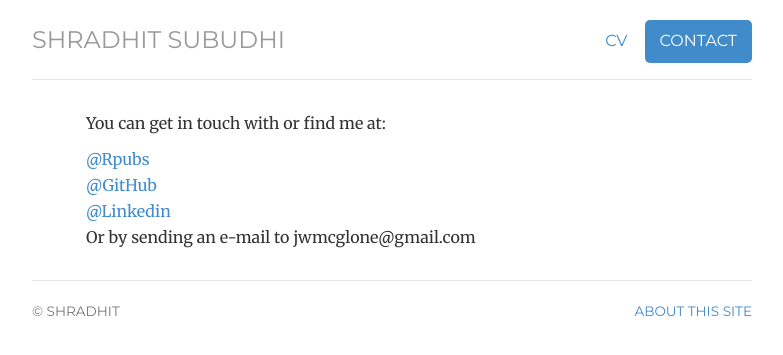
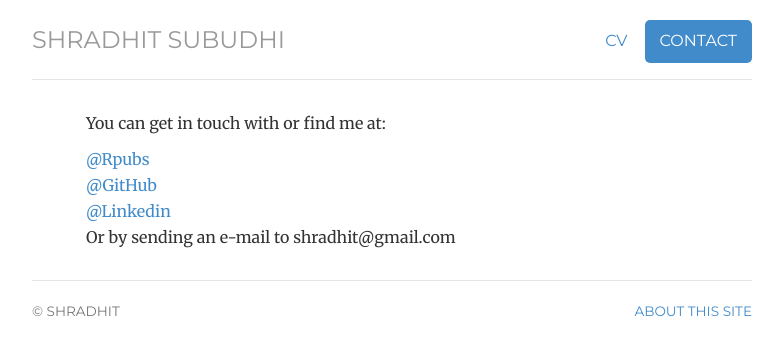
Before and after one commit to shradhit7/shradhit7.github.io, a Jekyll site: the page built from contact/index.html, in a window 1280 px wide. Shown: the top 355 px of the page, without its empty margins (248-1031 px from the left). Built offline with Jekyll 4.4.1, drawn with Linux system fonts in a browser that asks for light colours.

Commit message:
Update index.html

```diff
--- a/contact/index.html
+++ b/contact/index.html
@@ -19,7 +19,7 @@ description: Contact information for Shradhit, a Data Scientist and Computer Eng
 	<!-- <li><a href="http://www.mixcloud.com/jwmcglone/">@Mixcloud</a></li>-->
 	<!-- <li><a href="http://soundcloud.com/jwmcglone">@SoundCloud</a></li> -->
 	<!-- <li><a href="http://dribbble.com/jmcglone">@Dribbble</a></li> -->
-	<li>Or by sending an e-mail to <span class="obfuscate">moc.liamg@enolgcmwj</span></li>
+	<li>Or by sending an e-mail to <span class="obfuscate">moc.liamg@tihdarhs</span></li>
 	</ul>
 
 </div>
```
